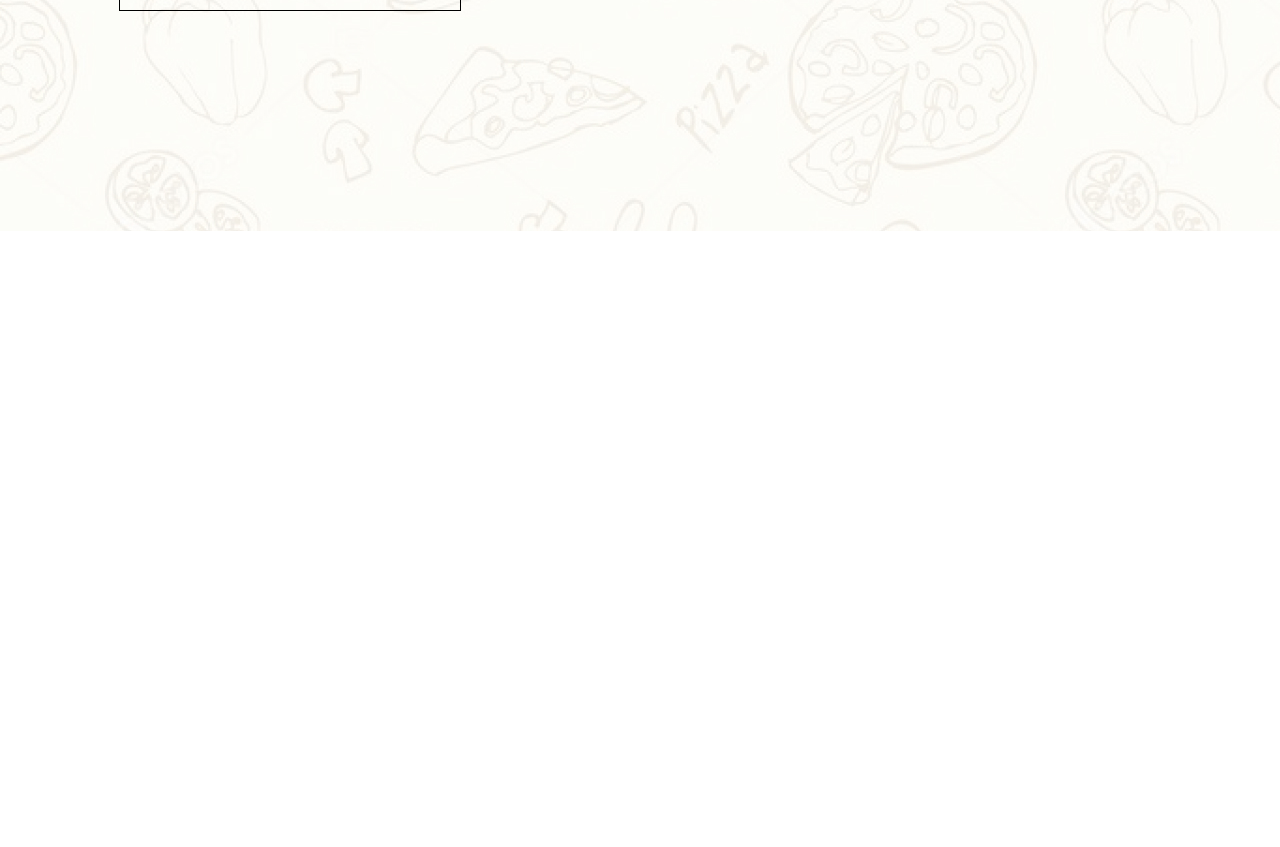
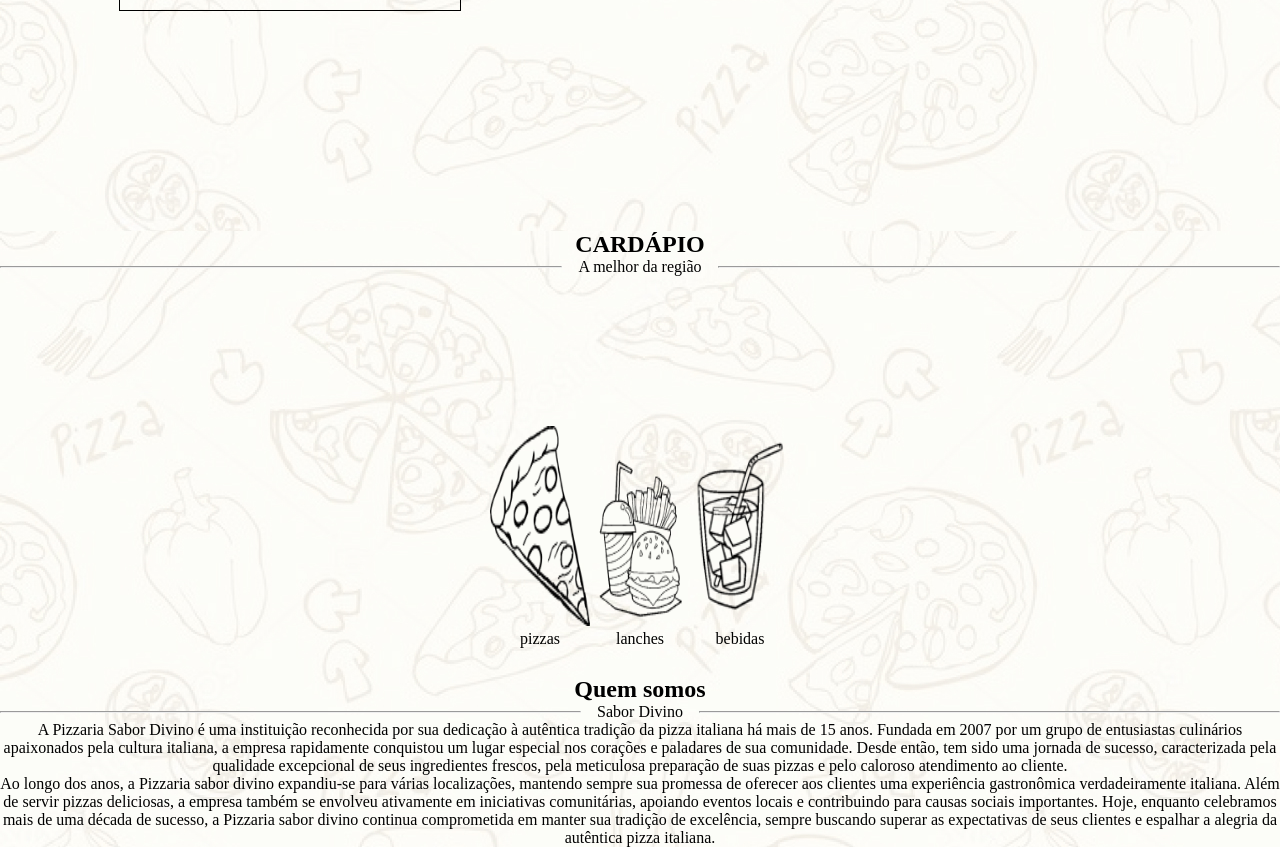
Before and after one commit to eduardoliveira1/sabor-divino, a plain HTML site: page pagina inicial/index.html in a window 1280 px wide. Shown: the part 1096-1943 px from the top of the page. Before the commit the page ends 1327 px from the top, so only its background shows below. Drawn offline with Linux system fonts and the light colour scheme.

Commit message:
sabor-divino

```diff
--- a/pagina inicial/index.css
+++ b/pagina inicial/index.css
@@ -214,3 +214,32 @@ h3{
     font-size: 25px;
     margin-top: 15px;
 }
+
+
+.cardapio{
+    color: black;
+    text-align: center;
+
+}
+
+.circulo{
+    height: 300px;
+    display: flex;
+    align-items: center;
+    justify-content: center;
+    padding: 50px;
+
+}
+
+.imgpizza{
+
+    width: 100px;
+    height: 100px;
+    border-radius: 50%;
+
+}
+
+.Quemsomos{
+    text-align: center;
+     color: black;
+}
--- a/pagina inicial/index.html
+++ b/pagina inicial/index.html
@@ -97,5 +97,43 @@
         </div>
     </div>
     </section>
+    <section class="cardapio">
+        <h3>CARDÁPIO</h3>
+        <div class="subtitle-wrapper">
+            <hr/>
+            <p>A melhor da região</p>
+            <hr/>
+        </div>
+
+        <div class="circulo">
+                <div class="imgpizza">
+                    <img src=".././img/c26d83437c6314eaddf285c48964fe39-removebg-preview 1.png" alt="">
+                <p>pizzas</p>
+                </div>
+                <div class="imgpizza">
+                    <img src=".././img/lanche-combo-para-imprimir-removebg-preview 1.png" alt="">
+                <p>lanches</p>
+                </div>
+                <div class="imgpizza">
+                    <img src=".././img/copo_suco-removebg-preview 1.png" alt="">
+                    <p>bebidas</p>
+                    </div>
+            </div>
+    </section>
+
+    <section class="Quemsomos">
+        <h3>Quem somos</h3>
+        <div class="subtitle-wrapper">
+            <hr/>
+            <p>Sabor Divino</p>
+            <hr/>
+        </div>
+        <p>A Pizzaria Sabor Divino é uma instituição reconhecida por sua dedicação à autêntica tradição da pizza italiana há mais de 15 anos. Fundada em 2007 por um grupo de entusiastas culinários apaixonados pela cultura italiana, a empresa rapidamente conquistou um lugar especial nos corações e paladares de sua comunidade. Desde então, tem sido uma jornada de sucesso, caracterizada pela qualidade excepcional de seus ingredientes frescos, pela meticulosa preparação de suas pizzas e pelo caloroso atendimento ao cliente.</p>
+        <p>Ao longo dos anos, a Pizzaria sabor divino expandiu-se para várias localizações, mantendo sempre sua promessa de oferecer aos clientes uma experiência gastronômica verdadeiramente italiana. Além de servir pizzas deliciosas, a empresa também se envolveu ativamente em iniciativas comunitárias, apoiando eventos locais e contribuindo para causas sociais importantes. Hoje, enquanto celebramos mais de uma década de sucesso, a Pizzaria sabor divino continua comprometida em manter sua tradição de excelência, sempre buscando superar as expectativas de seus clientes e espalhar a alegria da autêntica pizza italiana.</p>
+    </section>
+
+    <footer>
+
+    </footer>
 </body>
 </html>
```
